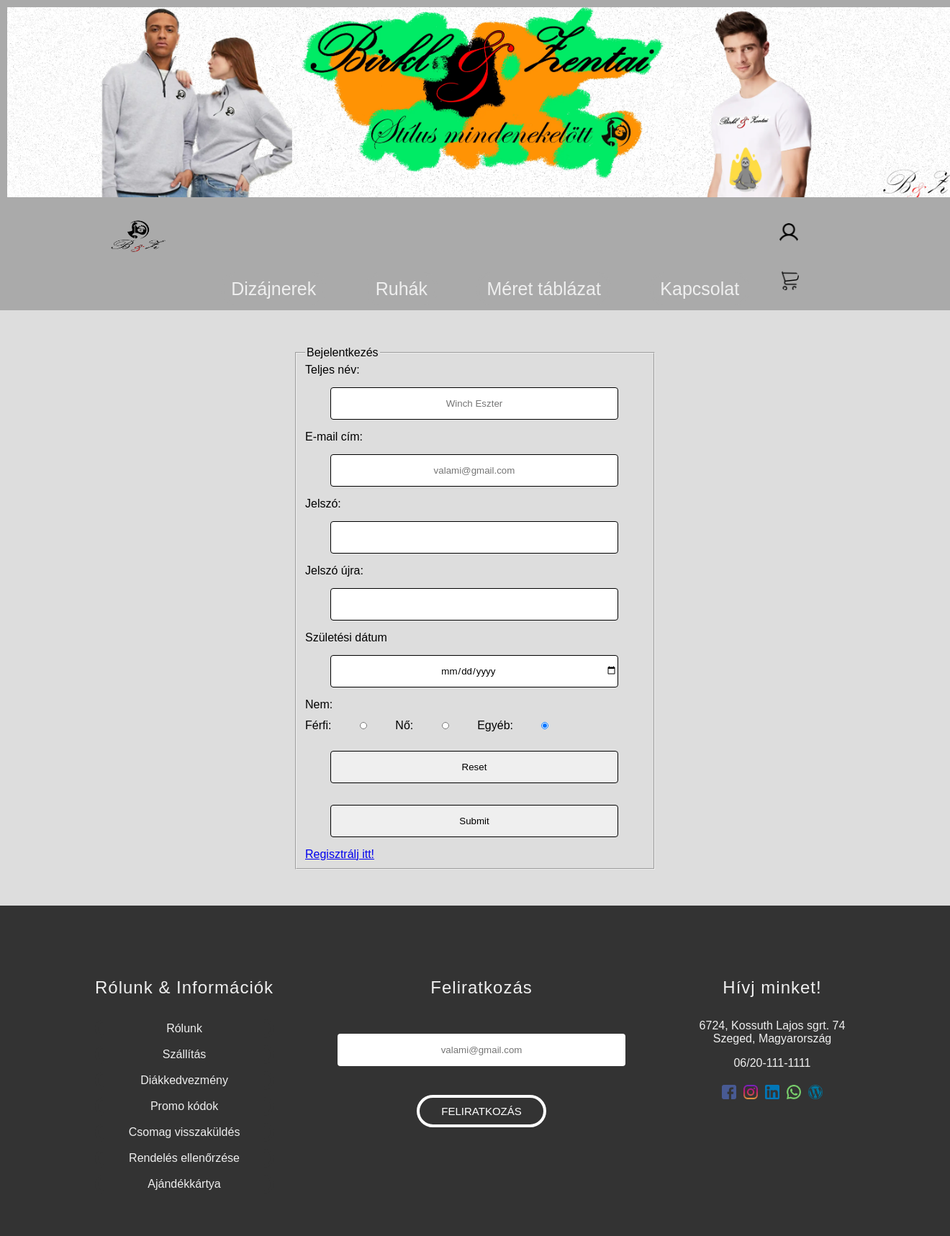
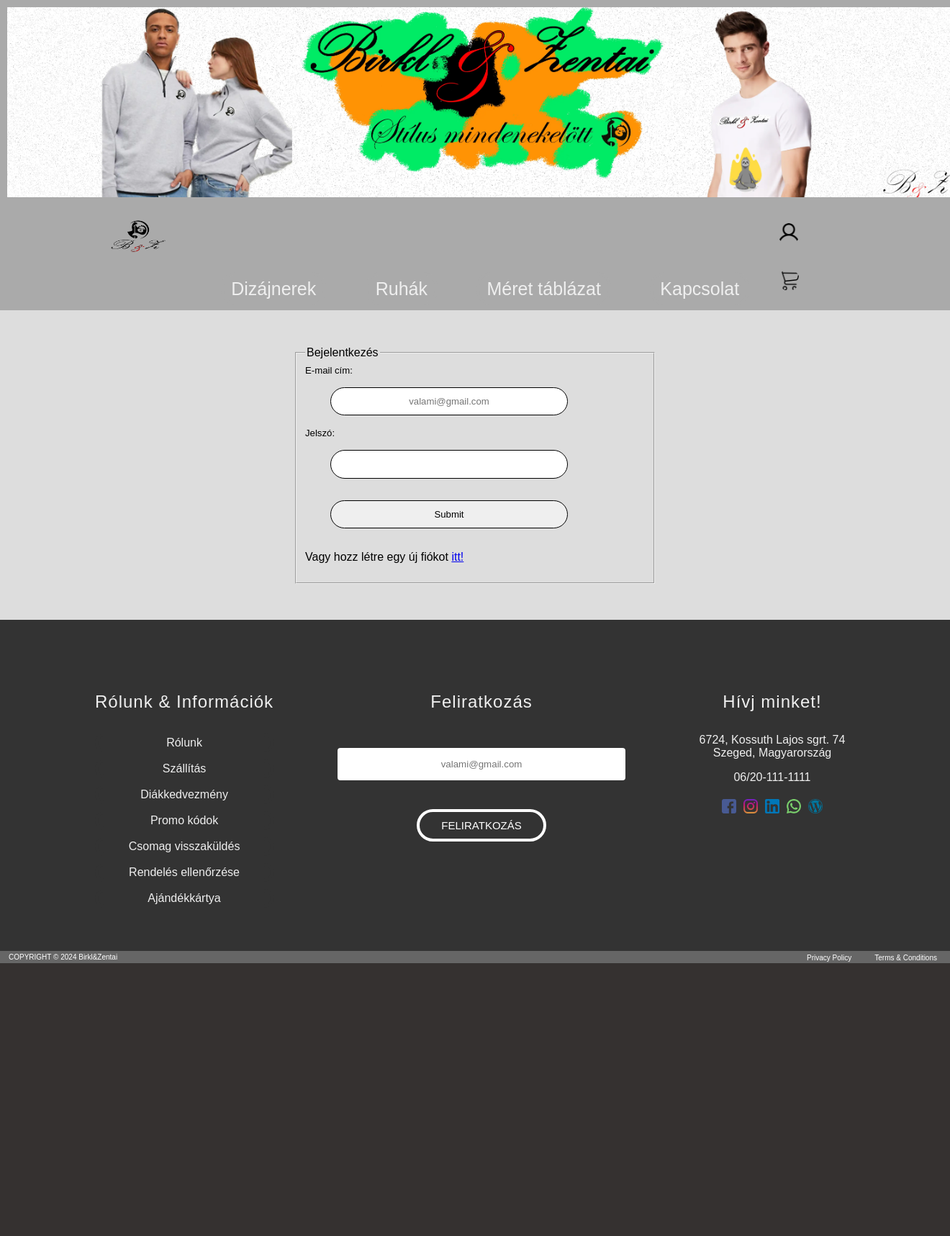
Before and after one commit to Elrich14/Webterv-projekt, a PHP site: page /profil/login.html in a window 1320 px wide; the page is wider, and only the part inside the window is pictured. Shown: the top 1717 px of that part at 72% size. After the commit the page ends 1338 px from the top of that part, so only its background shows below. Run offline with PHP 8.4, Linux system fonts and the light colour scheme.

Commit message:
Regisztráció hozzáadva, login oldal kijavítva

```diff
--- a/beadando/css/style.css
+++ b/beadando/css/style.css
@@ -354,6 +354,56 @@ section iframe {
 }
 
 /* Index */
+
+/*-----SIGNUP-----*/
+
+.signup form {
+    width: 100%;
+    position: center;
+}
+
+.signup form fieldset {
+    width: 30vw;
+    margin: 3vw auto auto auto;
+
+}
+
+.signup form fieldset label {
+    text-align: center;
+    font-size: 1vw;
+}
+
+.signup form fieldset input {
+    position: center;
+    font-size: 1vw;
+    text-align: center;
+    margin: 15px 35px;
+
+    width: 25vw;
+    height: 3vw;
+    border-radius: 4vw;
+    outline: none;
+    border: none;
+}
+
+#F,
+#N,
+#E {
+    width: 1.1vw;
+    height: 1.1vw;
+    margin: 0 1vw 0 0.3vw;
+    text-align: center;
+}
+
+#signup_reset:hover,
+#signup_submit:hover {
+    transition: all 0.3s ease-in;
+    color: #0088a9;
+    border: 0.3vw solid #8e8e8e;
+}
+
+/*------SIGNUP-------*/
+
 
 /*
     --------------------footer--------------------
--- a/beadando/profil/login.html
+++ b/beadando/profil/login.html
@@ -40,33 +40,16 @@
 </div>
 
 <div class="signup">
-    <form method="POST">
+    <form action="profil.html" method="POST">
         <fieldset>
             <legend>Bejelentkezés</legend>
-            <label for="signup_full-name">Teljes név:</label> <br>
-            <input type="text" id="signup_full-name" name="signup_full-name" placeholder="Winch Eszter"/> <br>
             <label for="signup_email">E-mail cím:</label> <br>
             <input type="email" id="signup_email" name="emasignup_emailil" placeholder="valami@gmail.com"/> <br>
             <label for="passw">Jelszó:</label> <br/>
             <input type="password" id="passw" name="passw" minlength="6"/> <br>
-            <label for="passw-check">Jelszó újra:</label> <br/>
-            <input type="password" id="passw-check" name="passw-check" minlength="6"/> <br>
-            <label for="date_of_birth">Születési dátum</label> <br/>
-            <input type="date" id="date_of_birth" name="date_of_birth" maxlength="200"/> <br>
-            Nem:<br/>
-            <label for="option1">Férfi:</label>
-            <input type="radio" id="option1" name="sex" value="f">
-            <label for="option2">Nő:</label>
-            <input type="radio" id="option2" name="sex" value="n">
-            <label for="option3">Egyéb:</label>
-            <input type="radio" id="option3" name="sex" value="e" checked>
-            <input type="reset" id="signup_reset"/>
             <input type="submit" id="signup_submit"/>
-            <a href="./signup.html">Regisztrálj itt!</a>
+            <p>Vagy hozz létre egy új fiókot <a href="./signup.html">itt!</a></p>
         </fieldset>
-
-
-
     </form>
 </div>
 <script>
```
Also changed, not shown: beadando/profil/signup.html (+32 -0 lines).
